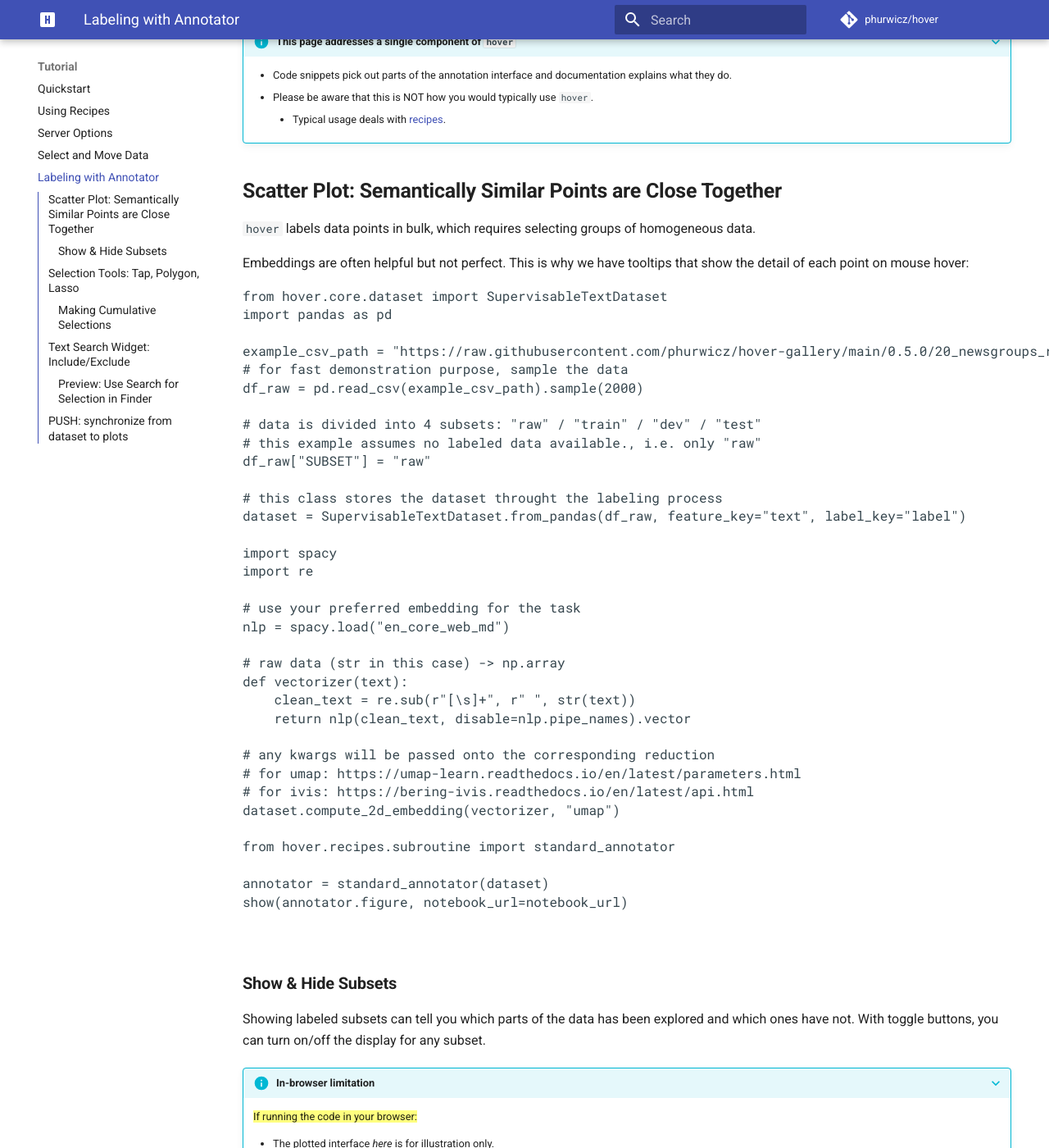
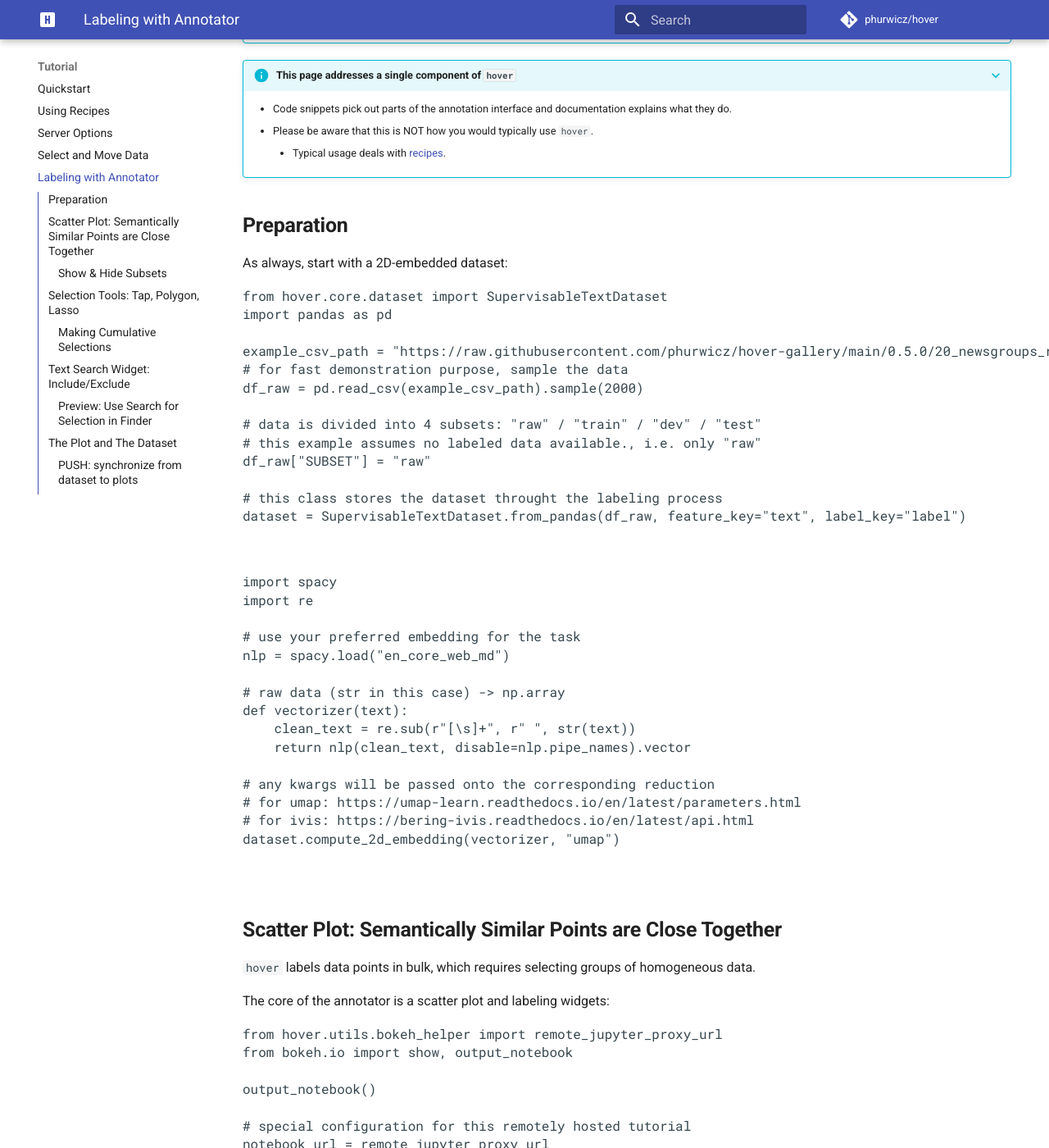
Before and after one commit to phurwicz/hover, an MkDocs documentation site: the page built from docs/pages/tutorial/t4-annotator-dataset-interaction.md, in a window 1280 px wide and 1400 px high, scrolled down 421 px. Shown: the whole window at 82% size. Built offline with MkDocs 1.6.1 and Material for MkDocs 9.7.7, drawn with Linux system fonts in a browser that asks for light colours; emoji names are drawn with the system emoji font; comment, search, counter and statistics services are not loaded; some of the changed text lies outside the part shown.

Commit message:
Docs: improved the annotator tutorial, making it a door into explorers

```diff
--- a/docs/pages/tutorial/t4-annotator-dataset-interaction.md
+++ b/docs/pages/tutorial/t4-annotator-dataset-interaction.md
@@ -1,26 +1,30 @@
 > `Annotator` is an `explorer` which provides a map of your data colored by labels.
 >
-> :speedboat: Let's walk through its visual components and how they interact with the `SupervisableDataset`.
+> :speedboat: Let's walk through its components and how they interact with the `SupervisableDataset`.
+>
+> -   {== You will find many of these components again in other `explorer`s. ==}
 
 {!docs/snippets/html/thebe.html!}
 {!docs/snippets/markdown/binder-kernel.md!}
 {!docs/snippets/markdown/component-tutorial.md!}
 
+## **Preparation**
+
+{!docs/snippets/markdown/dataset-prep.md!}
+
 ## **Scatter Plot: Semantically Similar Points are Close Together**
 
 `hover` labels data points in bulk, which requires selecting groups of homogeneous data.
 
-Embeddings are often helpful but not perfect. This is why we have tooltips that show the detail of each point on mouse hover:
+The core of the annotator is a scatter plot and labeling widgets:
 
 <pre data-executable>
-{!docs/snippets/py/t0-0-dataset-text.txt!}
+{!docs/snippets/py/tz-bokeh-notebook.txt!}
 
-{!docs/snippets/py/t0-1-vectorizer.txt!}
+{!docs/snippets/py/t4-0-annotator-basics.txt!}
+</pre><br>
 
-{!docs/snippets/py/t0-2-reduction.txt!}
-
-{!docs/snippets/py/t4-0-annotator-figure.txt!}
-</pre><br>
+Embeddings are helpful but rarely perfect. This is why we have tooltips that show the detail of each point on mouse hover, allowing us to inspect points, discover patterns, and come up with new labels on the fly.
 
 ### **Show & Hide Subsets**
 
@@ -64,9 +68,11 @@
 
 In a particular kind of plots called `Finder` (see later in the tutorials), the search widget can directly operate on your selection as a filter.
 
-## **PUSH: synchronize from dataset to plots**
+## **The Plot and The Dataset**
 
-The plotted data is not in direct sync with the underlying dataset, which is a design choice for performance. Instead we will use a trigger called `PUSH` for this synchronization.
+When we apply labels through the annotator plot, it's acutally the `SupervisableDataset` behind the plot that gets immediately updated. The plot itself is not in direct sync with the dataset, which is a design choice for performance. Instead, we will use a trigger called `PUSH` for updating the data entries to the plot.
+
+### **PUSH: synchronize from dataset to plots**
 
 Below is the interface from the quickstart, where you can find a green "Push" button:
 
```
